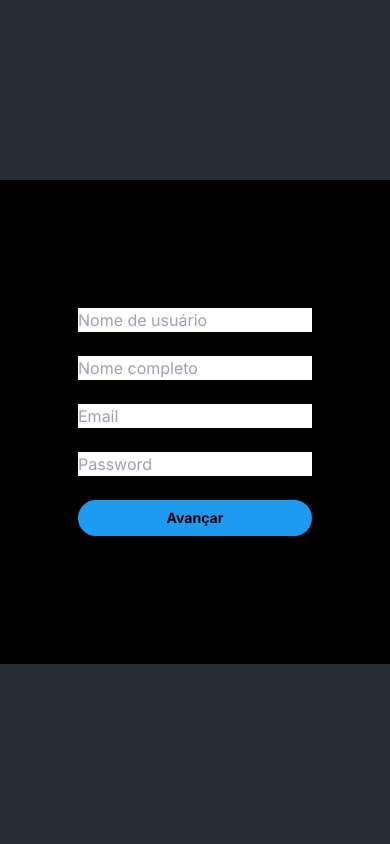
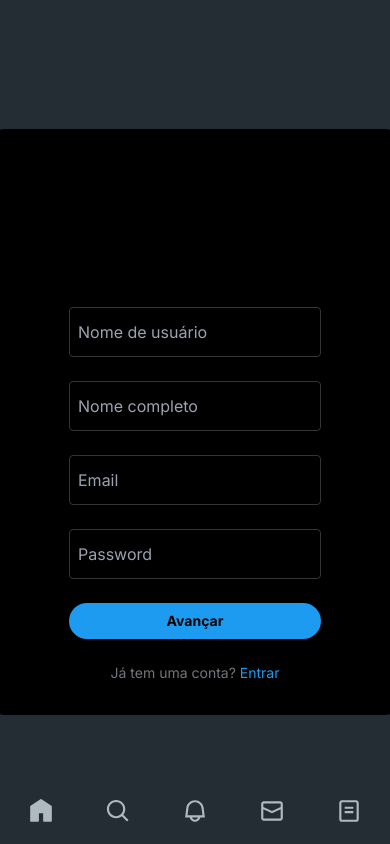
Before and after one commit to JoelsonFerreira/feeling-app, a Next.js app: page /register in a window 390 px wide. Built offline with nearby package versions, Linux system fonts and the light colour scheme.

Commit message:
feat: form and mobile styles

```diff
--- a/src/app/login/page.tsx
+++ b/src/app/login/page.tsx
@@ -1,19 +1,28 @@
 import Link from "next/link";
 
 import { SubmitButton } from "@/components/ui/submit-button";
+import { Input } from "@/components/ui/input";
 
 import { loginUser } from "@/actions/users/login";
 
 export default function Login() {
   return (
     <div className="fixed inset-0 flex items-center justify-center bg-[rgba(91,_112,_131,_0.4)]">
-      <form className="bg-black flex flex-col gap-6 p-32 rounded-2xl" action={loginUser}>
-        <input className="text-black" placeholder="Nome de usuário" name="name" />
-        <input className="text-black" placeholder="********" type="password" name="password" />
+      <form className="bg-black flex flex-col items-center gap-6 px-20 py-8 rounded-2xl" action={loginUser}>
+        <header>
+          <svg fill="currentColor" viewBox="0 0 24 24" aria-hidden="true" width={26} height={26}>
+            <g>
+              <path d="M18.244 2.25h3.308l-7.227 8.26 8.502 11.24H16.17l-5.214-6.817L4.99 21.75H1.68l7.73-8.835L1.254 2.25H8.08l4.713 6.231zm-1.161 17.52h1.833L7.084 4.126H5.117z"></path>
+            </g>
+          </svg>
+        </header>
+        <h1 className="w-full text-3xl font-bold">Entrar no X</h1>
+        <Input placeholder="Nome de usuário" name="name" />
+        <Input placeholder="********" type="password" name="password" />
 
-        <SubmitButton>Avançar</SubmitButton>
+        <SubmitButton className="w-full">Avançar</SubmitButton>
 
-        <span>Não tem uma conta? <Link href="/register">Inscreva-se</Link></span>
+        <span className="text-[rgb(113,118,123)] text-sm">Não tem uma conta? <Link href="/register" className="text-[rgb(29,155,240)] hover:underline">Inscreva-se</Link></span>
       </form>
     </div>
   )
--- a/src/app/register/page.tsx
+++ b/src/app/register/page.tsx
@@ -1,30 +1,31 @@
+import Link from "next/link";
+
 import { SubmitButton } from "@/components/ui/submit-button";
+import { Input } from "@/components/ui/input";
 
 import { registerUser } from "@/actions/users/register";
 
 export default function Register() {
   return (
-    <div className="fixed inset-0 flex items-center justify-center bg-[rgba(91,_112,_131,_0.4)] text-black">
-      <form className="bg-black flex flex-col gap-6 p-32 rounded-2xl" action={registerUser}>
-        <input placeholder="Nome de usuário" name="username" />
-        <input placeholder="Nome completo" name="name" />
-        <input placeholder="Email" name="email" type="email" />
-        <input placeholder="Password" name="password" type="password" />
+    <div className="fixed inset-0 flex items-center justify-center bg-[rgba(91,_112,_131,_0.4)]">
+      <form className="bg-black flex flex-col items-center gap-6 px-20 py-8 rounded-2xl" action={registerUser}>
+        <header>
+          <svg fill="currentColor" viewBox="0 0 24 24" aria-hidden="true" width={26} height={26}>
+            <g>
+              <path d="M18.244 2.25h3.308l-7.227 8.26 8.502 11.24H16.17l-5.214-6.817L4.99 21.75H1.68l7.73-8.835L1.254 2.25H8.08l4.713 6.231zm-1.161 17.52h1.833L7.084 4.126H5.117z"></path>
+            </g>
+          </svg>
+        </header>
+        <h1 className="w-full text-3xl font-bold">Inscreva-se no X <br />hoje mesmo</h1>
 
-        {/* <div className="flex items-center justify-center w-full">
-          <label htmlFor="dropzone-file" className="flex flex-col items-center justify-center w-full h-64 border-2 border-gray-300 border-dashed rounded-lg cursor-pointer bg-gray-50 dark:hover:bg-bray-800 dark:bg-gray-700 hover:bg-gray-100 dark:border-gray-600 dark:hover:border-gray-500 dark:hover:bg-gray-600">
-            <div className="flex flex-col items-center justify-center pt-5 pb-6">
-              <svg className="w-8 h-8 mb-4 text-gray-500 dark:text-gray-400" aria-hidden="true" xmlns="http://www.w3.org/2000/svg" fill="none" viewBox="0 0 20 16">
-                <path stroke="currentColor" stroke-linecap="round" stroke-linejoin="round" stroke-width="2" d="M13 13h3a3 3 0 0 0 0-6h-.025A5.56 5.56 0 0 0 16 6.5 5.5 5.5 0 0 0 5.207 5.021C5.137 5.017 5.071 5 5 5a4 4 0 0 0 0 8h2.167M10 15V6m0 0L8 8m2-2 2 2" />
-              </svg>
-              <p className="mb-2 text-sm text-gray-500 dark:text-gray-400"><span className="font-semibold">Click to upload</span> or drag and drop</p>
-              <p className="text-xs text-gray-500 dark:text-gray-400">SVG, PNG, JPG or GIF (MAX. 800x400px)</p>
-            </div>
-            <input id="dropzone-file" type="file" className="hidden" name="avatar" />
-          </label>
-        </div> */}
+        <Input placeholder="Nome de usuário" name="username" />
+        <Input placeholder="Nome completo" name="name" />
+        <Input placeholder="Email" name="email" type="email" />
+        <Input placeholder="Password" name="password" type="password" />
 
-        <SubmitButton>Avançar</SubmitButton>
+        <SubmitButton className="w-full">Avançar</SubmitButton>
+
+        <span className="text-[rgb(113,118,123)] text-sm">Já tem uma conta? <Link href="/login" className="text-[rgb(29,155,240)] hover:underline">Entrar</Link></span>
       </form>
     </div>
   )
--- a/src/components/common/navbar.tsx
+++ b/src/components/common/navbar.tsx
@@ -146,16 +146,16 @@ const navLinks = [
 
 export function Navbar() {
   return (
-    <header className="hidden xl:block sticky top-0 p-2 h-max">
-      <nav className="flex flex-col items-start">
+    <header className="fixed bottom-0 left-0 w-full overflow-hidden bg-black lg:sticky lg:bottom-[unset] lg:top-0 p-2 h-max">
+      <nav className="flex justify-between lg:flex-col items-start">
         {navLinks.map(({
           Icon,
           label,
           href,
         }, idx) => (
-          <Link key={idx} href={href} className="text-[rgba(231,233,234,1.00)] inline-flex items-center justify-start gap-5 py-3 px-5 rounded-full transition-colors hover:bg-[rgba(231,_233,_234,_0.1)] text-xl">
+          <Link key={idx} href={href} className="text-[rgba(231,233,234,1.00)] gap-5 py-3 px-5 rounded-full transition-colors hover:bg-[rgba(231,_233,_234,_0.1)] text-xl [&:nth-child(n+7)]:hidden [&:nth-child(1)]:hidden lg:[&:nth-child(n+7)]:inline-flex lg:[&:nth-child(1)]:inline-flex lg:inline-flex lg:items-center lg:justify-start">
             <Icon />
-            {label && label.trim().length > 0 && <span>{label}</span>}
+            {label && label.trim().length > 0 && <span className="hidden lg:block">{label}</span>}
           </Link>
         ))}
       </nav>
--- a/src/components/post/show-more.tsx
+++ b/src/components/post/show-more.tsx
@@ -1,6 +1,6 @@
 "use client"
 
-import React, { useState, useEffect, RefObject, Fragment, useRef } from "react";
+import { useState, useEffect, type RefObject, Fragment, useRef } from "react";
 
 import { Post } from "@/components/post";
 import { Spinner } from "@/components/ui/spinner";
@@ -61,7 +61,7 @@ export function ShowMorePosts({ user }: { user: User }) {
           {post.user && <Post post={post} user={user} />}
         </Fragment>
       ))}
-      {!max && <Spinner ref={ref} />}
+      {!max && <Spinner ref={ref} className="p-4" />}
     </>
   );
 }
--- a/src/components/ui/button.tsx
+++ b/src/components/ui/button.tsx
@@ -1,8 +1,8 @@
 import type { ButtonHTMLAttributes, HTMLAttributes } from "react";
 
-export function Button(props: ButtonHTMLAttributes<HTMLButtonElement>) {
+export function Button({className, ...props}: ButtonHTMLAttributes<HTMLButtonElement>) {
   return (
-    <button className="bg-[rgb(29,_155,_240)] py-2 px-4 rounded-full transition-colors hover:bg-[rgb(26,_142,_219)] font-bold text-sm" {...props} />
+    <button className={`bg-[rgb(29,_155,_240)] py-2 px-4 rounded-full transition-colors hover:bg-[rgb(26,_142,_219)] font-bold text-sm ${className}`} {...props} />
   )
 }
 
@@ -24,9 +24,9 @@ const colors = {
   },
 }
 
-export function ButtonIcon({ label, icon, color, active, ...props }: { active?: boolean, label?: string, icon?: JSX.Element, color?: keyof typeof colors } & HTMLAttributes<HTMLButtonElement>) {
+export function ButtonIcon({ label, icon, color, active, className, ...props }: { active?: boolean, label?: string, icon?: JSX.Element, color?: keyof typeof colors } & HTMLAttributes<HTMLButtonElement>) {
   return (
-    <button {...props} className={`${props.className} flex items-center gap-1 transition-colors group ${color ? colors[color].text : ""} ${active && color ? colors[color].active : ""}`}>
+    <button {...props} className={`${className} flex items-center gap-1 transition-colors group ${color ? colors[color].text : ""} ${active && color ? colors[color].active : ""}`}>
       <span className="relative flex items-center justify-center">
         <span className={`absolute scale-150 w-full h-full left-1/2 top-1/2 -translate-x-1/2 -translate-y-1/2 rounded-full transition-colors ${color ? colors[color].bg : ""}`} />
         {icon}
--- /dev/null
+++ b/src/components/ui/input.tsx
@@ -0,0 +1,5 @@
+import type { InputHTMLAttributes } from "react";
+
+export function Input({className, ...props}: InputHTMLAttributes<HTMLInputElement>) {
+  return <input className={`${className} bg-black px-2 py-3 rounded border border-[rgb(51,54,57)] focus:border-[rgb(29,155,240)] outline-none`} {...props} />
+}
--- a/src/components/ui/spinner.tsx
+++ b/src/components/ui/spinner.tsx
@@ -1,8 +1,8 @@
-import { forwardRef } from "react";
+import { type HTMLAttributes, forwardRef } from "react";
 
-export const Spinner = forwardRef<HTMLDivElement>((props, ref) => (
-  <div role="status" className="flex items-center justify-center p-4" ref={ref} {...props}>
-    <svg aria-hidden="true" className="w-8 h-8 text-gray-200 animate-spin fill-blue-600" viewBox="0 0 100 101" fill="none" xmlns="http://www.w3.org/2000/svg">
+export const Spinner = forwardRef<HTMLDivElement, HTMLAttributes<HTMLDivElement>>(({ className, ...props }, ref) => (
+  <div role="status" className={`flex items-center justify-center ${className}`} ref={ref} {...props}>
+    <svg aria-hidden="true" className="w-4 h-4 text-gray-200 animate-spin fill-blue-600" viewBox="0 0 100 101" fill="none" xmlns="http://www.w3.org/2000/svg">
       <path d="M100 50.5908C100 78.2051 77.6142 100.591 50 100.591C22.3858 100.591 0 78.2051 0 50.5908C0 22.9766 22.3858 0.59082 50 0.59082C77.6142 0.59082 100 22.9766 100 50.5908ZM9.08144 50.5908C9.08144 73.1895 27.4013 91.5094 50 91.5094C72.5987 91.5094 90.9186 73.1895 90.9186 50.5908C90.9186 27.9921 72.5987 9.67226 50 9.67226C27.4013 9.67226 9.08144 27.9921 9.08144 50.5908Z" fill="currentColor" />
       <path d="M93.9676 39.0409C96.393 38.4038 97.8624 35.9116 97.0079 33.5539C95.2932 28.8227 92.871 24.3692 89.8167 20.348C85.8452 15.1192 80.8826 10.7238 75.2124 7.41289C69.5422 4.10194 63.2754 1.94025 56.7698 1.05124C51.7666 0.367541 46.6976 0.446843 41.7345 1.27873C39.2613 1.69328 37.813 4.19778 38.4501 6.62326C39.0873 9.04874 41.5694 10.4717 44.0505 10.1071C47.8511 9.54855 51.7191 9.52689 55.5402 10.0491C60.8642 10.7766 65.9928 12.5457 70.6331 15.2552C75.2735 17.9648 79.3347 21.5619 82.5849 25.841C84.9175 28.9121 86.7997 32.2913 88.1811 35.8758C89.083 38.2158 91.5421 39.6781 93.9676 39.0409Z" fill="currentFill" />
     </svg>
```
Also changed, not shown: src/components/post/index.tsx (+7 -19 lines).
